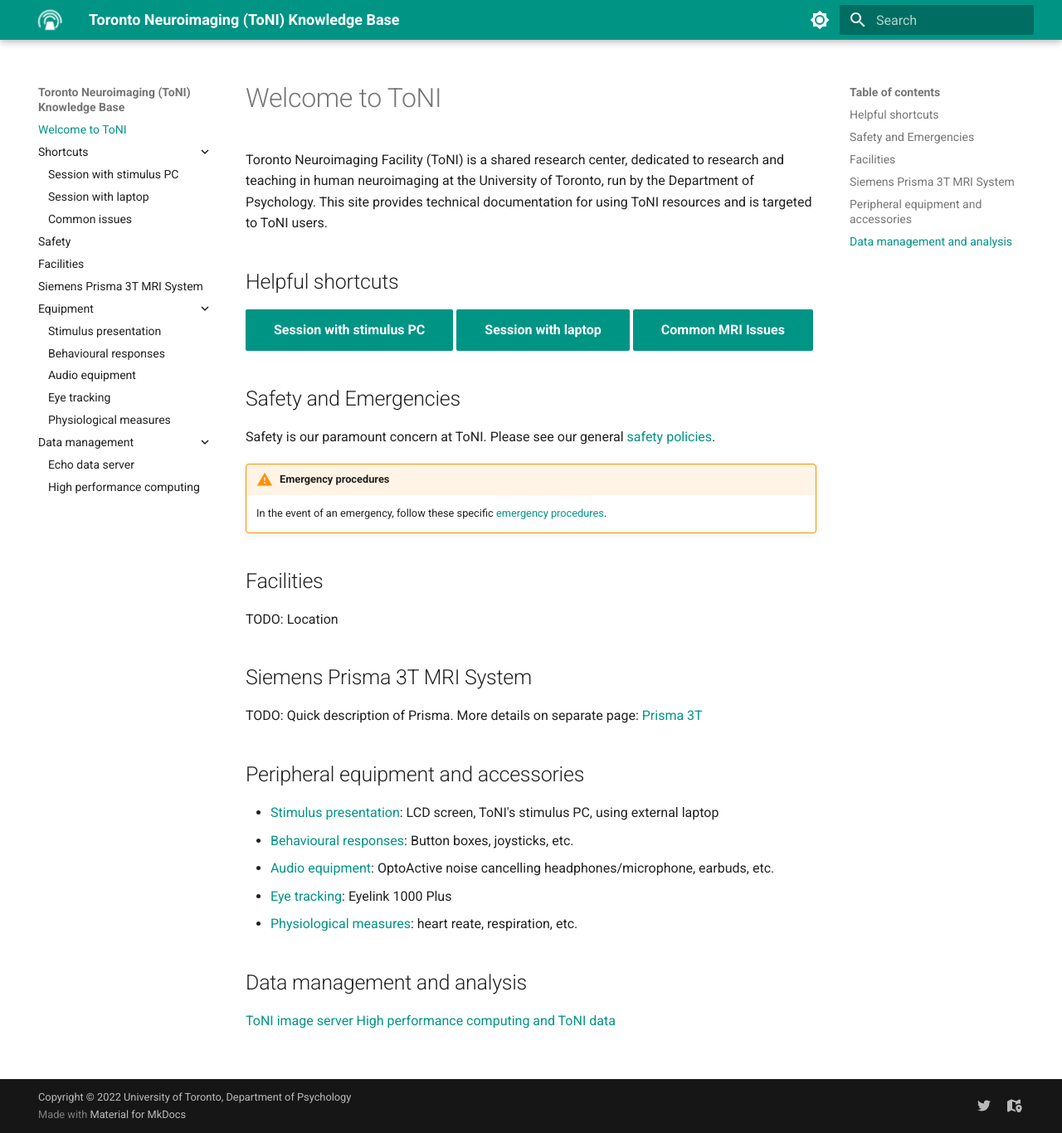
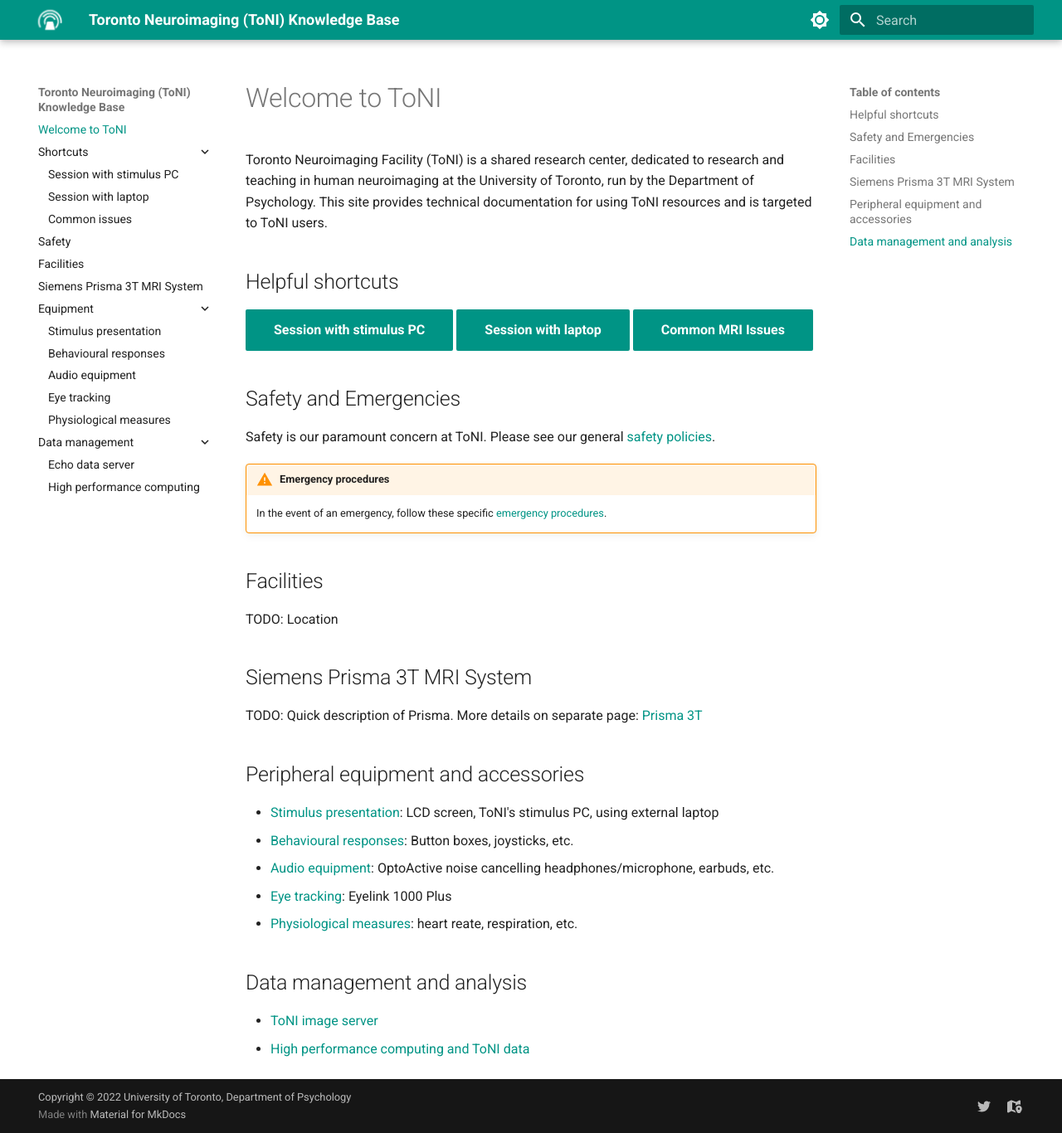
Before and after one commit to uoft-toni/uoft-toni.github.io, an MkDocs documentation site: the page built from docs/index.md, in a window 1280 px wide and 1366 px high. Shown: the whole window at 83% size. Built offline with MkDocs 1.6.1 and Material for MkDocs 9.7.7, drawn with Linux system fonts in a browser that asks for light colours.

```diff
--- a/docs/index.md
+++ b/docs/index.md
@@ -28,5 +28,5 @@ TODO: Quick description of Prisma. More details on separate page: [Prisma 3T](sy
 * [Physiological measures](physio.md): heart reate, respiration, etc.
 
 ## Data management and analysis
-[ToNI image server](echo.md)
-[High performance computing and ToNI data](scinet.md)
+* [ToNI image server](echo.md)
+* [High performance computing and ToNI data](scinet.md)
```
